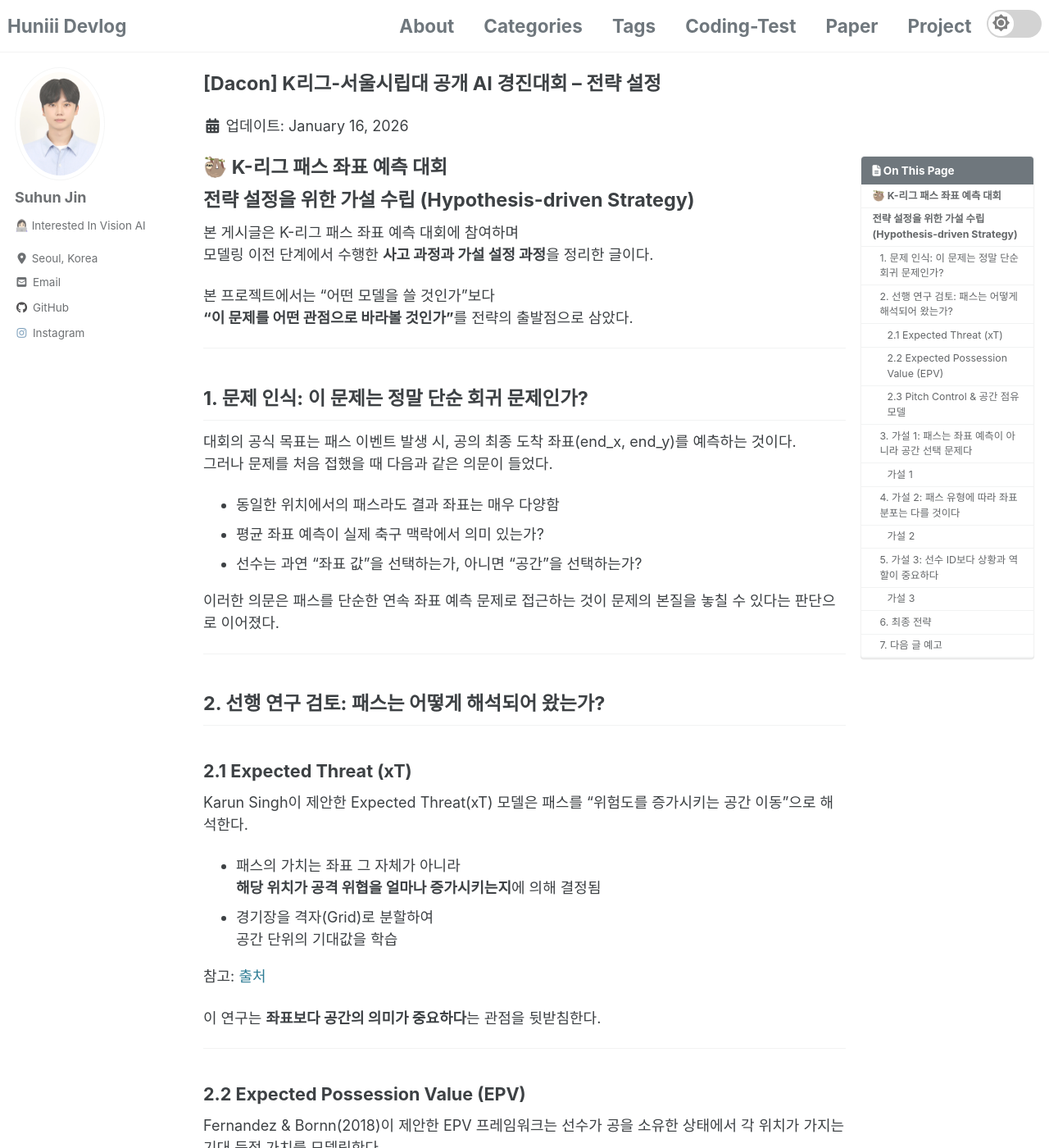
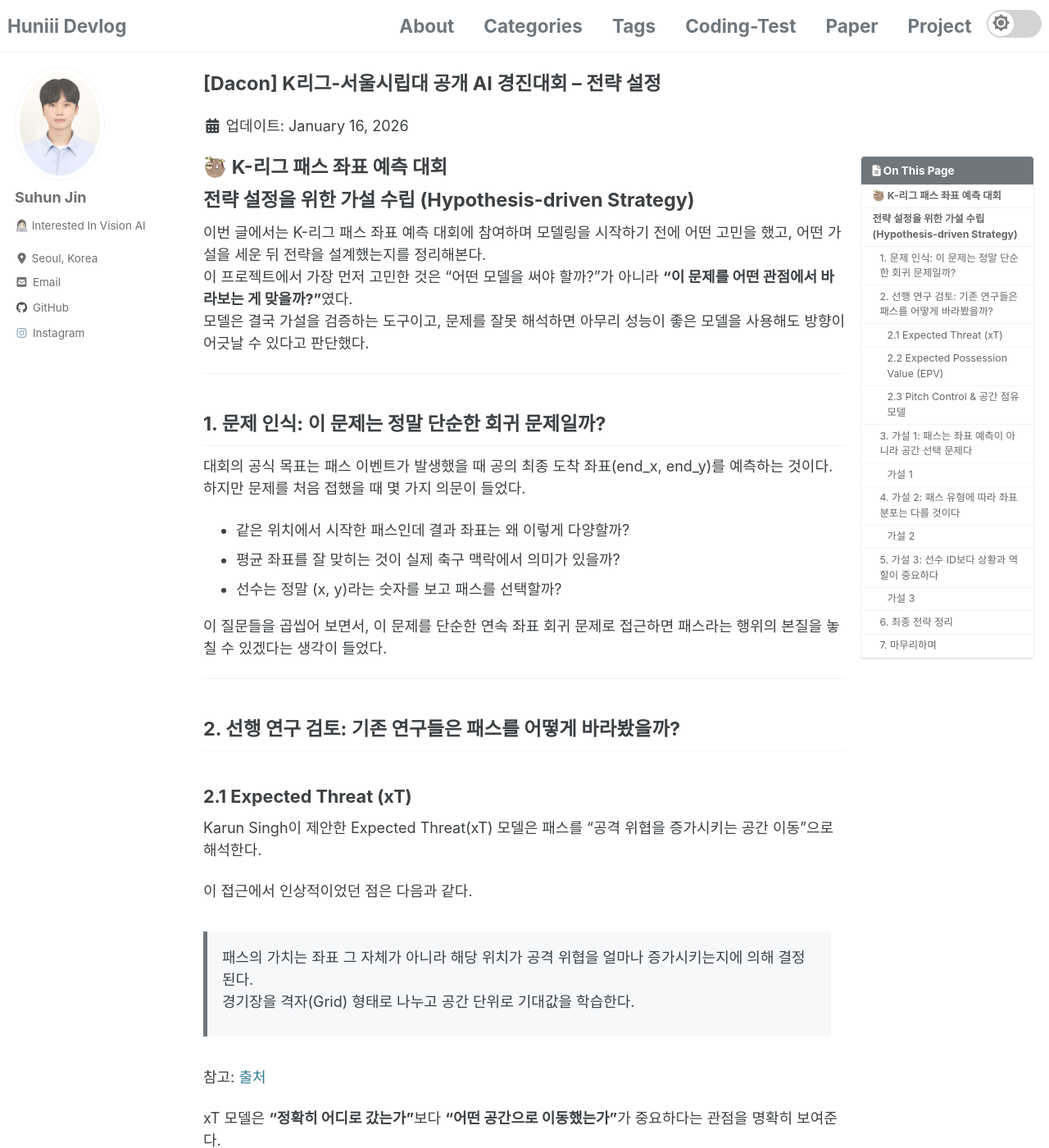
Before and after one commit to huniii32/huniii32.github.io, a Jekyll site: the page built from _posts/2026-01-16-project-02.md, in a window 1280 px wide and 1400 px high. Shown: the whole window at 82% size. Built offline with Jekyll 4.4.1, drawn with Linux system fonts in a browser that asks for light colours; cached includes are drawn as plain includes; nearby versions of some CDN libraries; some web fonts are replaced; some of the changed text lies outside the part shown.

Commit message:
Fix: Posting Project(2)

```diff
--- a/_posts/2026-01-16-project-01.md
+++ b/_posts/2026-01-16-project-01.md
@@ -19,24 +19,19 @@ use_math: true
 # 🦥 K-리그 패스 좌표 예측 대회
 
 ## 대회 개요
-**[배경]**
-현대 축구에서 승패는 개별 선수의 기량을 넘어, 보이지 않는 공간을 창출하고 유기적인 팀 패턴을 만드는 능력에서 갈립니다.
+[대회 링크](https://dacon.io/competitions/official/236647/overview/description)
 
-그라운드 위 모든 움직임은 데이터로 기록되고 있지만, 이 방대한 데이터 속에서 실제 경기의 흐름을 바꾸는 ‘전술적 의도’를 읽어내는 것은 여전히 어려운 과제로 남아 있습니다. 기존의 축구 데이터 분석은 ‘패스한 선수와 공을 받은 선수’와 같은 단편적인 사실을 기록하는 데 그칩니다.
-하지만 진정한 통찰은 해당 시점의 선수 배치, 상대 압박, 공격의 전개 방향 등 복합적인 맥락 속에서 ‘왜 그 공간으로 패스하는 것이 최적이었는가’를 이해하는 데서 나옵니다.
-
-이는 숙련된 선수처럼 **경기 상황을 ‘이해’하고 다음 수를 예측해야 하는 고차원적인 문제**입니다.
-
-이번 챌린지는 이러한 문제의식에서 출발합니다. K리그의 실제 경기 데이터를 기반으로, 단편적인 이벤트의 나열을 넘어 **특정 상황의 맥락**을 AI가 학습하고, 이어지는 패스가 도달할 최적의 위치를 예측하는 것을 목표로 합니다.
-
-이를 통해 K리그 내 데이터 분석의 저변을 확대하고, 데이터 기반의 선수 평가 및 전술 분석에 대한 새로운 가능성을 발굴하고자 합니다.
+**[대회 배경]**
+<figure>
+  <img src="/assets/images/project/k-league/post_01/competition_reson.png" alt="대회 배경">
+  <figcaption>K리그-서울시립대 AI 경진대회 일정</figcaption>
+</figure>
 
 **[주제]**
 **K리그 경기 내 최종 패스 좌표 예측 AI 모델 개발**
 
 **[설명]**
 **K리그 경기 내 주어진 플레이 시퀀스의 마지막 패스 도착 좌표(X,Y)를 예측하는 AI 모델을 개발해야합니다.**
-
 제공되는 좌표 값은 모든 경기장의 실제 크기 차이를 보정하고 일관된 분석을 제공하기 위해, 피파 공식 권장 경기장 규격인 105 x 68 크기의 그리드에 매핑한 상대 좌표 값입니다.
 
 **[주최 / 주관]**
@@ -46,7 +41,7 @@ use_math: true
 
 ## 대회 일정
 <figure>
-  <img src="/assets/images/project/k-league/competition_schedule.png" alt="대회 일정">
+  <img src="/assets/images/project/k-league/post_01/competition_schedule.png" alt="대회 일정">
   <figcaption>K리그-서울시립대 AI 경진대회 일정</figcaption>
 </figure>
 
--- a/_posts/2026-01-16-project-02.md
+++ b/_posts/2026-01-16-project-02.md
@@ -20,55 +20,53 @@ use_math: true
 
 # 전략 설정을 위한 가설 수립 (Hypothesis-driven Strategy)
 
-본 게시글은 K-리그 패스 좌표 예측 대회에 참여하며
-모델링 이전 단계에서 수행한 **사고 과정과 가설 설정 과정**을 정리한 글이다.
-
-본 프로젝트에서는 “어떤 모델을 쓸 것인가”보다
-**“이 문제를 어떤 관점으로 바라볼 것인가”**를 전략의 출발점으로 삼았다.
+이번 글에서는 K-리그 패스 좌표 예측 대회에 참여하며 모델링을 시작하기 전에 어떤 고민을 했고, 어떤 가설을 세운 뒤 전략을 설계했는지를 정리해본다.
+이 프로젝트에서 가장 먼저 고민한 것은 “어떤 모델을 써야 할까?”가 아니라 **“이 문제를 어떤 관점에서 바라보는 게 맞을까?”**였다.
+모델은 결국 가설을 검증하는 도구이고, 문제를 잘못 해석하면 아무리 성능이 좋은 모델을 사용해도 방향이 어긋날 수 있다고 판단했다.
 
 ---
 
-## 1. 문제 인식: 이 문제는 정말 단순 회귀 문제인가?
+## 1. 문제 인식: 이 문제는 정말 단순한 회귀 문제일까?
 
-대회의 공식 목표는 패스 이벤트 발생 시, 공의 최종 도착 좌표(end_x, end_y)를 예측하는 것이다.
-그러나 문제를 처음 접했을 때 다음과 같은 의문이 들었다.
+대회의 공식 목표는 패스 이벤트가 발생했을 때 공의 최종 도착 좌표(end_x, end_y)를 예측하는 것이다.
+하지만 문제를 처음 접했을 때 몇 가지 의문이 들었다.
 
-- 동일한 위치에서의 패스라도 결과 좌표는 매우 다양함
-- 평균 좌표 예측이 실제 축구 맥락에서 의미 있는가?
-- 선수는 과연 “좌표 값”을 선택하는가, 아니면 “공간”을 선택하는가?
+- 같은 위치에서 시작한 패스인데 결과 좌표는 왜 이렇게 다양할까?
+- 평균 좌표를 잘 맞히는 것이 실제 축구 맥락에서 의미가 있을까?
+- 선수는 정말 (x, y)라는 숫자를 보고 패스를 선택할까?
 
-이러한 의문은 패스를 단순한 연속 좌표 예측 문제로 접근하는 것이 문제의 본질을 놓칠 수 있다는 판단으로 이어졌다.
+이 질문들을 곱씹어 보면서, 이 문제를 단순한 연속 좌표 회귀 문제로 접근하면 패스라는 행위의 본질을 놓칠 수 있겠다는 생각이 들었다.
 
 ---
 
-## 2. 선행 연구 검토: 패스는 어떻게 해석되어 왔는가?
+## 2. 선행 연구 검토: 기존 연구들은 패스를 어떻게 바라봤을까?
 
 ### 2.1 Expected Threat (xT)
 
-Karun Singh이 제안한 Expected Threat(xT) 모델은 패스를 “위험도를 증가시키는 공간 이동”으로 해석한다.
+Karun Singh이 제안한 Expected Threat(xT) 모델은 패스를 “공격 위협을 증가시키는 공간 이동”으로 해석한다.
 
-- 패스의 가치는 좌표 그 자체가 아니라
-  **해당 위치가 공격 위협을 얼마나 증가시키는지**에 의해 결정됨
-- 경기장을 격자(Grid)로 분할하여
-  공간 단위의 기대값을 학습
+이 접근에서 인상적이었던 점은 다음과 같다.
+
+> 패스의 가치는 좌표 그 자체가 아니라 해당 위치가 공격 위협을 얼마나 증가시키는지에 의해 결정된다.
+> 경기장을 격자(Grid) 형태로 나누고 공간 단위로 기대값을 학습한다.
 
 참고: [출처](https://karun.in/blog/expected-threat.html)
 
-이 연구는 **좌표보다 공간의 의미가 중요하다**는 관점을 뒷받침한다.
+xT 모델은 **“정확히 어디로 갔는가”**보다 **“어떤 공간으로 이동했는가”**가 중요하다는 관점을 명확히 보여준다.
 
 ---
 
 ### 2.2 Expected Possession Value (EPV)
 
-Fernandez & Bornn(2018)이 제안한 EPV 프레임워크는 선수가 공을 소유한 상태에서 각 위치가 가지는 기대 득점 가치를 모델링한다.
+Fernandez & Bornn(2018)이 제안한 EPV 프레임워크 역시 패스를 단순한 좌표 변화로 보지 않는다.
 
-- 선수는 무작위 행동을 하지 않으며
-- 특정 위치에서 선택 가능한 행동(패스, 드리블 등)을 비교
-- 행동 결과는 **공간적 가치 변화**로 평가됨
+> 선수는 무작위로 행동하지 않고
+> 특정 위치에서 가능한 여러 선택지(패스, 드리블 등)를 비교하며
+> 그 결과를 공간적 가치 변화로 평가한다.
 
-논문: [출처](https://arxiv.org/abs/1802.07127)
+참고: [논문](https://arxiv.org/abs/1802.07127)
 
-이 접근은 패스를 **연속 좌표 예측이 아닌 의사결정 문제**로 해석한다는 점에서 프로젝트의 문제 인식과 직접적으로 연결된다.
+이 연구는 패스를 연속적인 좌표 예측 문제가 아니라 의사결정 문제로 바라본다는 점에서 이번 프로젝트의 문제 인식과 직접적으로 연결된다.
 
 ---
 
@@ -76,94 +74,98 @@ Fernandez & Bornn(2018)이 제안한 EPV 프레임워크는 선수가 공을 소
 
 Spearman(2018)의 Pitch Control 모델은 경기 중 특정 위치를 어느 팀이 얼마나 빠르게 점유할 수 있는지를 추정한다.
 
-- 패스 성공 가능성은 도착 좌표 하나가 아니라 **주변 공간의 통제 상태**에 의존
-- 동일 좌표라도 상황에 따라 가치가 달라짐
+이 모델이 시사하는 바는 다음과 같다.
 
-논문: [출처](https://arxiv.org/abs/1802.07127)
-요약 설명: [출처](https://www.statsbomb.com/articles/soccer/pitch-control-model/)
+> 패스 성공 여부는 도착 좌표 하나로 결정되지 않는다.
+> 그 좌표 주변 공간의 통제 상태가 훨씬 중요하다.
+> 같은 좌표라도 상황에 따라 전혀 다른 가치를 가질 수 있다.
 
-이 연구는 **좌표 예측의 불확실성이 구조적으로 크다**는 점을 시사한다.
+참고: [논문](https://arxiv.org/abs/1802.07127)
+
+이 연구들을 통해 좌표 예측 문제 자체가 구조적으로 불확실성이 크다는 점을 인식하게 되었다.
 
 ---
 
 ## 3. 가설 1: 패스는 좌표 예측이 아니라 공간 선택 문제다
 
-위 선행 연구들을 검토하며 다음 가설을 설정하였다.
+선행 연구들을 검토한 뒤 가장 먼저 세운 가설은 다음과 같다.
 
 ### 가설 1
 > 선수는 무작위적인 (x, y) 좌표를 선택하는 것이 아니라,
-> **의미 있는 공간 영역 중 하나를 선택하여 패스를 시도한다.**
+> 의미 있는 공간 영역 중 하나를 선택해 패스를 시도한다.
 
-이 가설이 맞다면:
+이 가설이 맞다면,
 
-- 좌표 평균값 예측은 실제 선택과 괴리가 발생
-- 자주 선택되는 공간 영역의 분포를 학습하는 것이 합리적
-- 모델은 “좌표 값”보다 “공간 선택 경향”을 학습해야 함
+- 좌표의 평균값을 맞히는 접근은 실제 선택과 괴리가 생길 수 있고
+- 자주 선택되는 공간 영역의 분포를 학습하는 것이 더 합리적이며
+- 모델은 좌표 값보다 공간 선택 경향을 학습하는 편이 낫다.
 
-따라서 프로젝트에서는 좌표를 직접 맞히는 접근보다 **공간 중심의 전략을 우선적으로 고려**하기로 하였다.
+따라서 이 프로젝트에서는 좌표를 직접 예측하는 방식보다 공간 중심으로 문제를 해석하는 전략을 우선적으로 고려했다.
 
 ---
 
 ## 4. 가설 2: 패스 유형에 따라 좌표 분포는 다를 것이다
 
-선행 연구와 축구 도메인 지식을 종합하면 다음과 같은 가설이 자연스럽게 도출된다.
+두 번째 가설은 축구 도메인 지식과 자연스럽게 연결된다.
 
 ### 가설 2
 > 패스의 거리와 유형에 따라
-> **도착 좌표의 분포는 근본적으로 다를 것이다.**
+> 도착 좌표의 분포는 근본적으로 다를 것이다.
 
-- 짧은 패스: 국소적, 반복적인 분포
-- 중거리 패스: 전진 공간 활용
-- 롱패스: 방향성과 리스크 중심 선택
+축구 맥락에서 보면,
 
-이는 단일 분포 가정을 전제로 한 모델링이 구조적 한계를 가질 수 있음을 의미한다.
+- 짧은 패스는 좁은 영역에서 반복적으로 발생하고
+- 중거리 패스는 전진 공간을 활용하는 경우가 많으며
+- 롱패스는 방향성과 리스크가 훨씬 크다.
 
-따라서 프로젝트에서는 **패스를 유형별로 분리하여 접근하는 전략**을 사전에 설정하였다.
+이렇게 성격이 다른 패스들을 하나의 분포로 묶어 학습하는 것은 모델 입장에서 오히려 혼란을 키울 수 있다고 판단했다.
+그래서 패스를 유형별로 분리해 접근하는 전략을 초기 단계에서부터 설정했다.
 
 ---
 
 ## 5. 가설 3: 선수 ID보다 상황과 역할이 중요하다
 
-기존 연구 대부분은 선수 개인보다는 **위치, 속도, 주변 환경**을 중심으로 모델을 구성한다.
+선수 ID 사용에 대해서도 고민이 있었다.
 
-예:
-- EPV는 선수 ID를 핵심 변수로 사용하지 않음
-- Pitch Control은 선수 위치와 이동 능력만 사용
+기존 연구들을 살펴보면,
 
-이를 바탕으로 다음 가설을 설정하였다.
+- EPV는 선수 ID를 핵심 변수로 사용하지 않고
+- Pitch Control 역시 선수의 위치와 이동 능력에 집중한다.
+
+이를 바탕으로 다음 가설을 세웠다.
 
 ### 가설 3
 > 패스 결과는 선수 개인의 고유성보다
-> **당시 상황과 역할(role)에 더 크게 의존할 것이다.**
+> 당시의 상황과 역할(role)에 더 크게 의존할 것이다.
 
-이에 따라:
+이에 따라 이 프로젝트에서는
 
-- 선수 ID 의존도를 최소화
-- 행동 맥락과 위치 관계 중심의 피처 설계
-- 테스트 데이터 일반화 성능을 우선 고려
+- 선수 ID 의존도를 최소화하고
+- 행동 맥락과 위치 관계 중심으로 피처를 설계하며
+- 테스트 데이터에서도 잘 일반화되는 모델을 목표로 삼았다.
 
 ---
 
-## 6. 최종 전략
+## 6. 최종 전략 정리
 
-위 가설들과 선행 연구 검토를 통해 대회에서는 다음과 같은 전략을 취하기로 결정하였다.
+위 가설들과 선행 연구 검토를 통해 이번 대회에서는 다음과 같은 전략을 선택했다.
 
-1. 좌표 예측 문제를 **공간 선택 문제로 재해석**
-2. 패스를 거리 기준으로 분리하여 분포 단순화
-3. 좌표 자체보다 **공간적 경향성 학습**에 집중
-4. 선수 개인보다 **상황과 역할 중심 표현** 사용
-5. 모델 선택 이전에 **문제 구조를 단순화하는 전략**을 우선 적용
+1. 좌표 예측 문제를 공간 선택 문제로 재해석한다.
+2. 패스를 거리 기준으로 분리해 분포를 단순화한다.
+3. 좌표 값 자체보다 공간적 경향성 학습에 집중한다.
+4. 선수 개인보다 상황과 역할 중심의 표현을 사용한다.
+5. 모델 선택 이전에 문제 구조를 먼저 단순화한다.
 
-이후 모든 분석과 모델링은 이 가설을 검증하는 방향으로 진행된다.
+이후의 모든 EDA와 모델링 과정은 이 가설들이 실제 데이터에서도 타당한지를 검증하는 방향으로 진행된다.
 
 ---
 
-## 7. 다음 글 예고
+## 7. 마무리하며
 
-다음 게시글에서는 위 가설들이 실제 데이터 분포에서 타당한지 확인하기 위해 수행한
+다음 글에서는 위에서 세운 가설들이 실제 데이터 분포에서 어떻게 나타나는지를 확인하기 위해 진행한
 
 - 패스 거리별 좌표 분포 시각화
 - 공간 밀도 분석
 - 단일 분포 가정의 한계 검증
 
-을 중심으로 EDA 결과를 정리할 예정이다.
+을 중심으로 EDA 과정을 정리할 예정이다.
```
Also changed, not shown: _pages/project.md (+1 -0 lines), assets/images/project/k-league/post_01/competition_reson.png (added), assets/images/project/k-league/post_01/competition_schedule.png (renamed from assets/images/project/k-league/competition_schedule.png).
